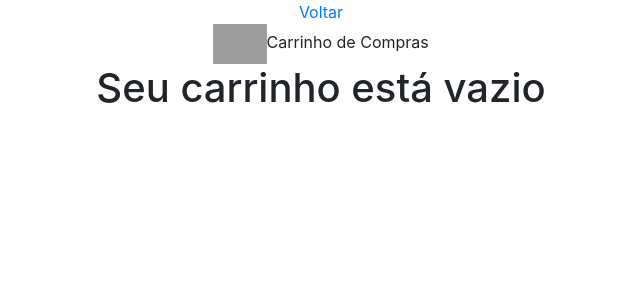
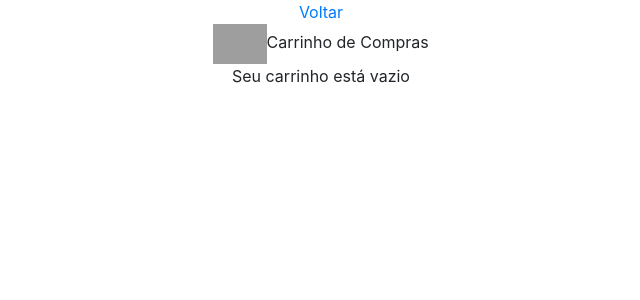
Before and after one commit to tryber/sd-04-project-frontend-online-store-12, a React (Create React App) app: page /carrinho in a window 1280 px wide. Shown: the top 300 px of the page, without its empty margins (319-959 px from the left). Built offline with nearby package versions, Linux system fonts and the light colour scheme; grey boxes are pictures that could not be loaded; the HTML template or start-up script is replaced by a standard one.

Commit message:
Update Carrinho.js

```diff
--- a/src/components/Carrinho.js
+++ b/src/components/Carrinho.js
@@ -11,9 +11,9 @@ class Carrinho extends Component {
           <CartIcon />
           Carrinho de Compras
         </div>
-        <h1 data-testid="shopping-cart-empty-message">
+        <p data-testid="shopping-cart-empty-message" className="shopping-cart-empty-message">
           Seu carrinho está vazio
-        </h1>
+        </p>
       </div>
     );
   }
```
